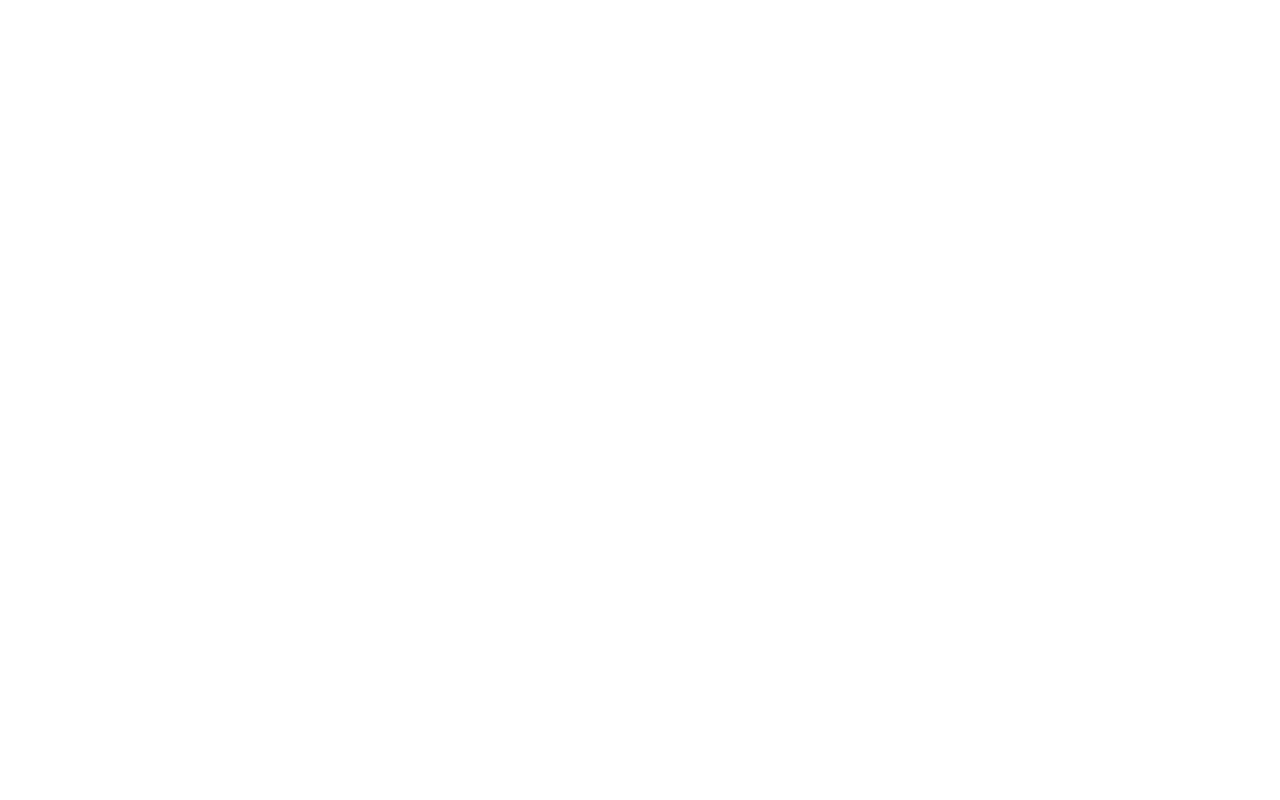
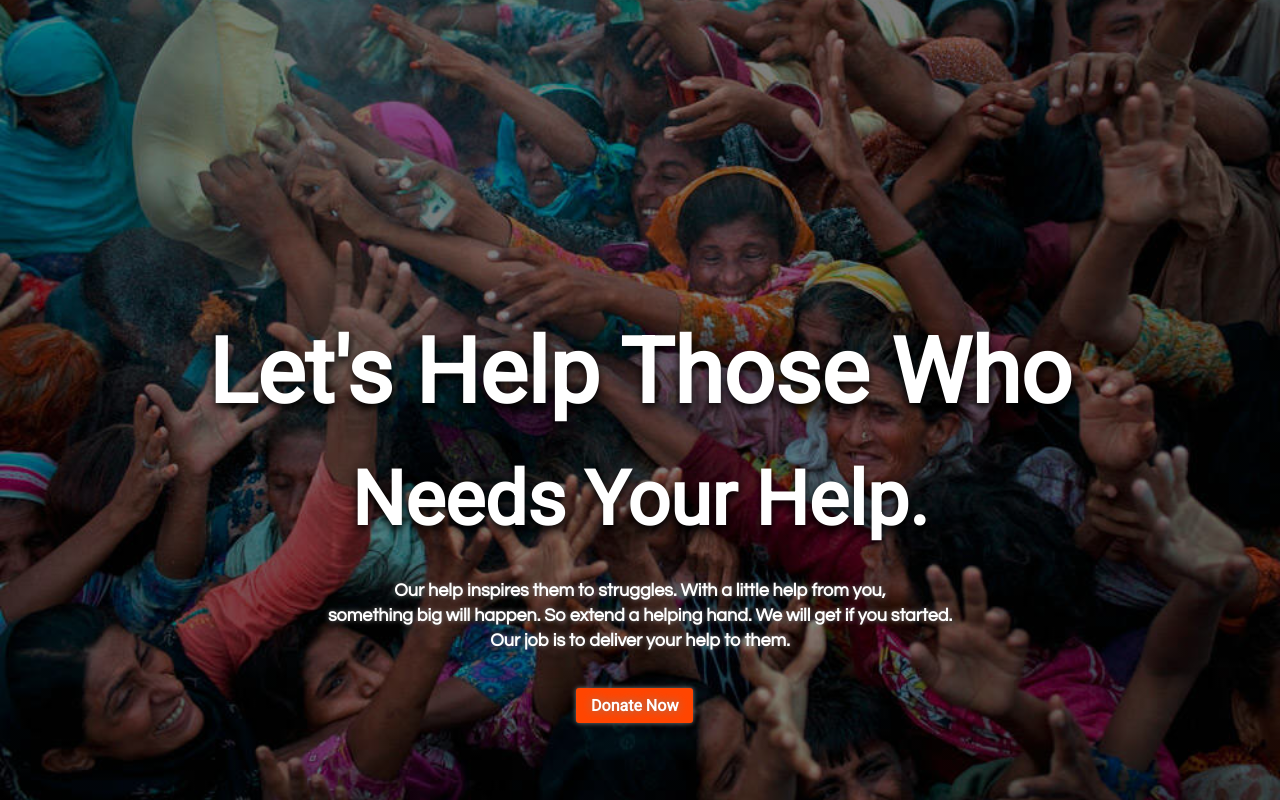
Before and after one commit to shoyeb-abdullah/first-assignment-donate, a plain HTML site: page index.html in a window 1280 px wide. Drawn offline with Linux system fonts and the light colour scheme.

Commit message:
hero-section done

```diff
--- a/index.html
+++ b/index.html
@@ -7,8 +7,30 @@
     <meta name="viewport" content="width=device-width, initial-scale=1.0">
     <title>Donate For People</title>
 </head>
+<!-- css file link start -->
+<link rel="stylesheet" href="style.css">
+<!-- css file link closed -->
+
+<!-- google font link start -->
+<link rel="preconnect" href="https://fonts.googleapis.com">
+<link rel="preconnect" href="https://fonts.gstatic.com" crossorigin>
+<link href="https://fonts.googleapis.com/css2?family=Roboto&display=swap" rel="stylesheet">
+<!-- google font link closed -->
 
 <body>
+    <section class="container">
+        <h1 class="first-heading">Let's Help Those Who</h1>
+        <h1 class="second-heading"> Needs Your Help.</h1>
+
+        <p>Our help inspires them to struggles. With a little help from you, <br> something big will happen. So extend a
+            helping hand. We will get if you started. <br> Our job is to deliver your help to them.
+        </p>
+
+        <button class="donate-button"><a href="">Donate Now</a></button>
+
+    </section>
+
+
 
 </body>
 
--- a/style.css
+++ b/style.css
@@ -0,0 +1,67 @@
+* {
+    margin: 0px;
+    padding: 0px;
+    font-family: 'Roboto', sans-serif;
+    /* font-family: century gothic; */
+}
+
+.container {
+    background-image: linear-gradient(rgba(0, 0, 0, 0.5), rgba(0, 0, 0, 0.5)), url(images/donation6.jpg);
+    background-repeat: no-repeat;
+    background-size: cover;
+    background-position: center;
+    width: 100%;
+    height: 100vh;
+    position: relative;
+}
+
+
+h1 {
+    color: rgb(255, 255, 255);
+    font-size: 90px;
+    font-weight: bold;
+    text-align: center;
+    text-shadow: 0px 5px 10px black;
+}
+
+.first-heading {
+    padding: 320px 0px 30px 0px;
+}
+
+.second-heading {
+    font-size: 75px;
+
+
+}
+
+p {
+    text-align: center;
+    color: white;
+    font-size: 18px;
+    padding-top: 35px;
+    font-family: century gothic;
+    text-shadow: 0px 0px 5px gray;
+    line-height: 25px;
+    font-weight: bold;
+
+}
+
+a {
+    text-decoration: none;
+    color: white;
+    /* padding: 5px 10px; */
+    font-size: 16px;
+    font-weight: bold;
+    text-shadow: 0px 0px 10px gray;
+}
+
+.donate-button {
+    box-shadow: 0px 0px 5px gray;
+    position: absolute;
+    left: 45%;
+    background-color: orangered;
+    padding: 8px 15px;
+    border: none;
+    border-radius: 3px;
+    margin-top: 35px;
+}
```
